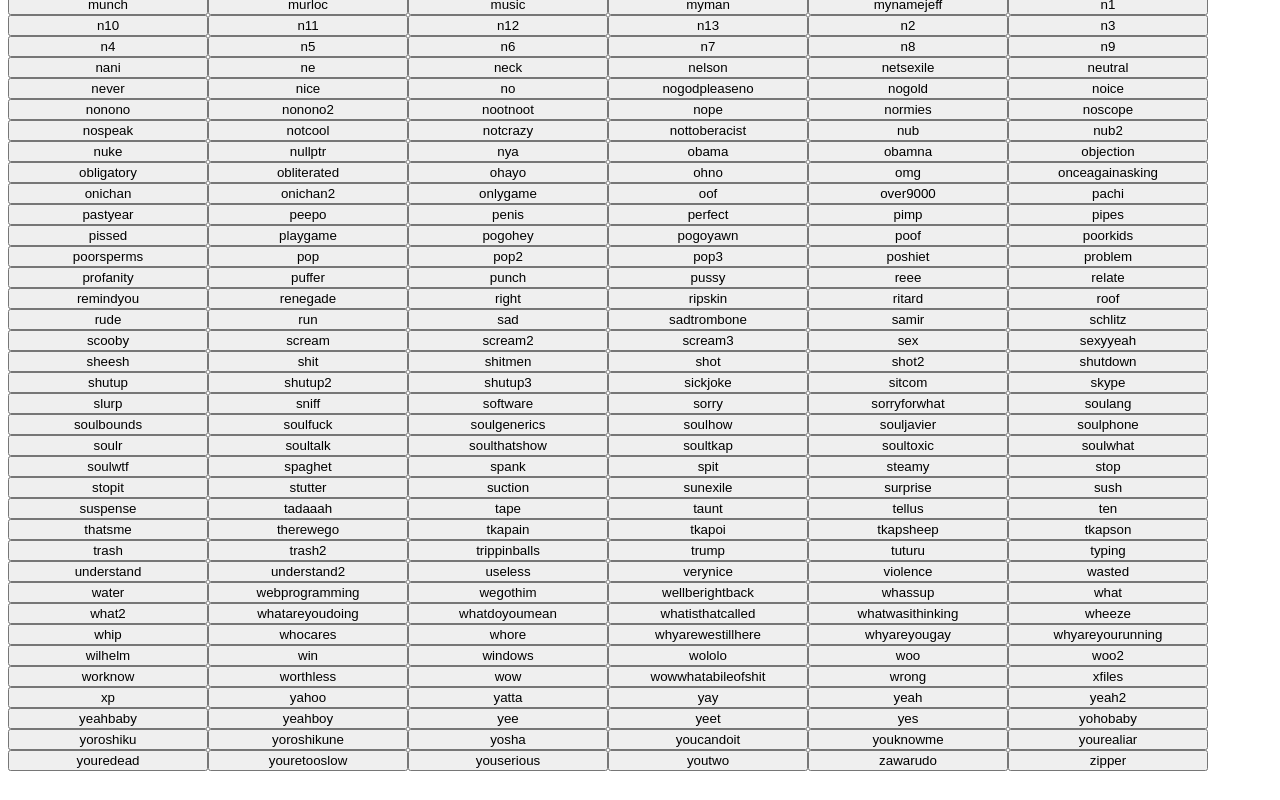
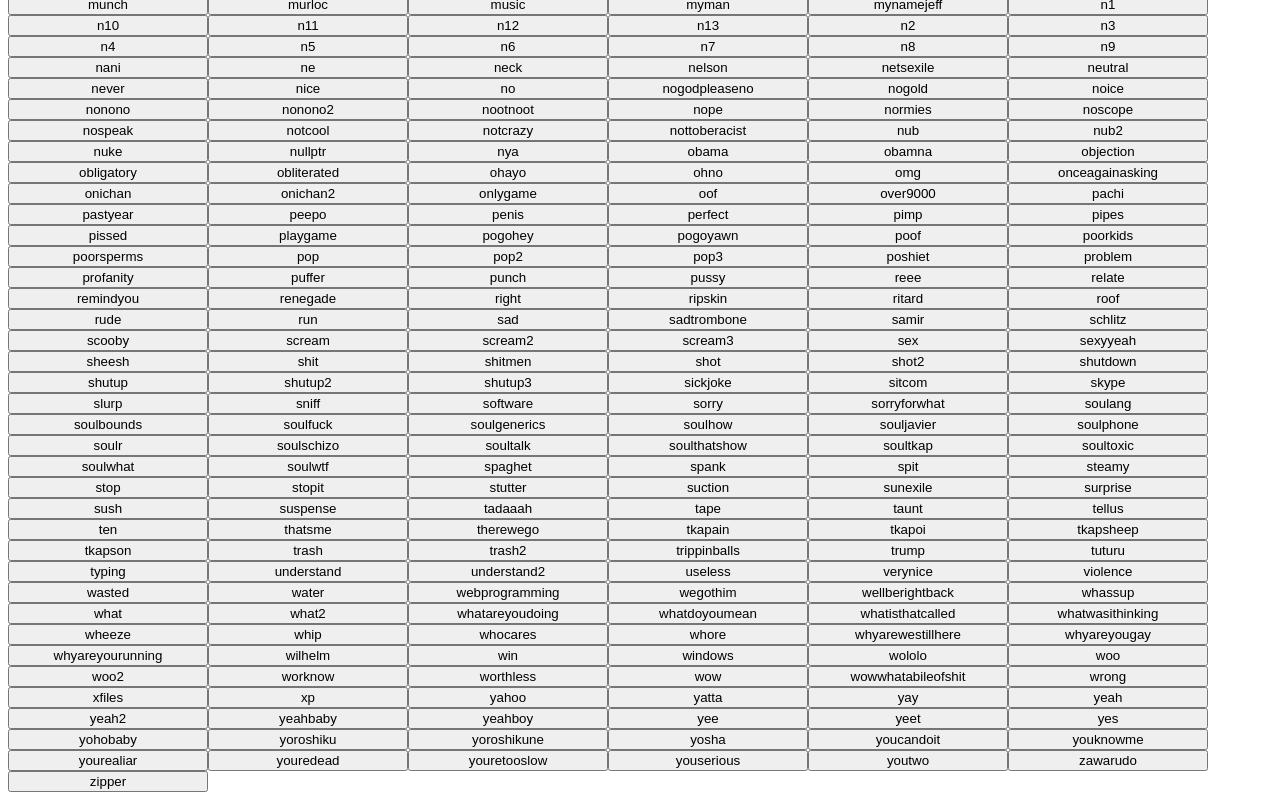
Before and after one commit to Tkap1/Tkap1.github.io, a plain HTML site: page index.html in a window 1280 px wide. Shown: the part 939-1739 px from the top of the page. Before the commit the page ends 1718 px from the top, so only its background shows below. Drawn offline with Linux system fonts and the light colour scheme.

Commit message:
New sounds

```diff
--- a/index.html
+++ b/index.html
@@ -1943,6 +1943,11 @@ button.textContent = "soulr";
 button.style.width= "200px"
 d.appendChild(button);
 button = document.createElement("BUTTON");
+button.onclick=() => callback("soulschizo.mp3");
+button.textContent = "soulschizo";
+button.style.width= "200px"
+d.appendChild(button);
+button = document.createElement("BUTTON");
 button.onclick=() => callback("soultalk.mp3");
 button.textContent = "soultalk";
 button.style.width= "200px"
```
Also changed, not shown: list.txt, 1 other file.
